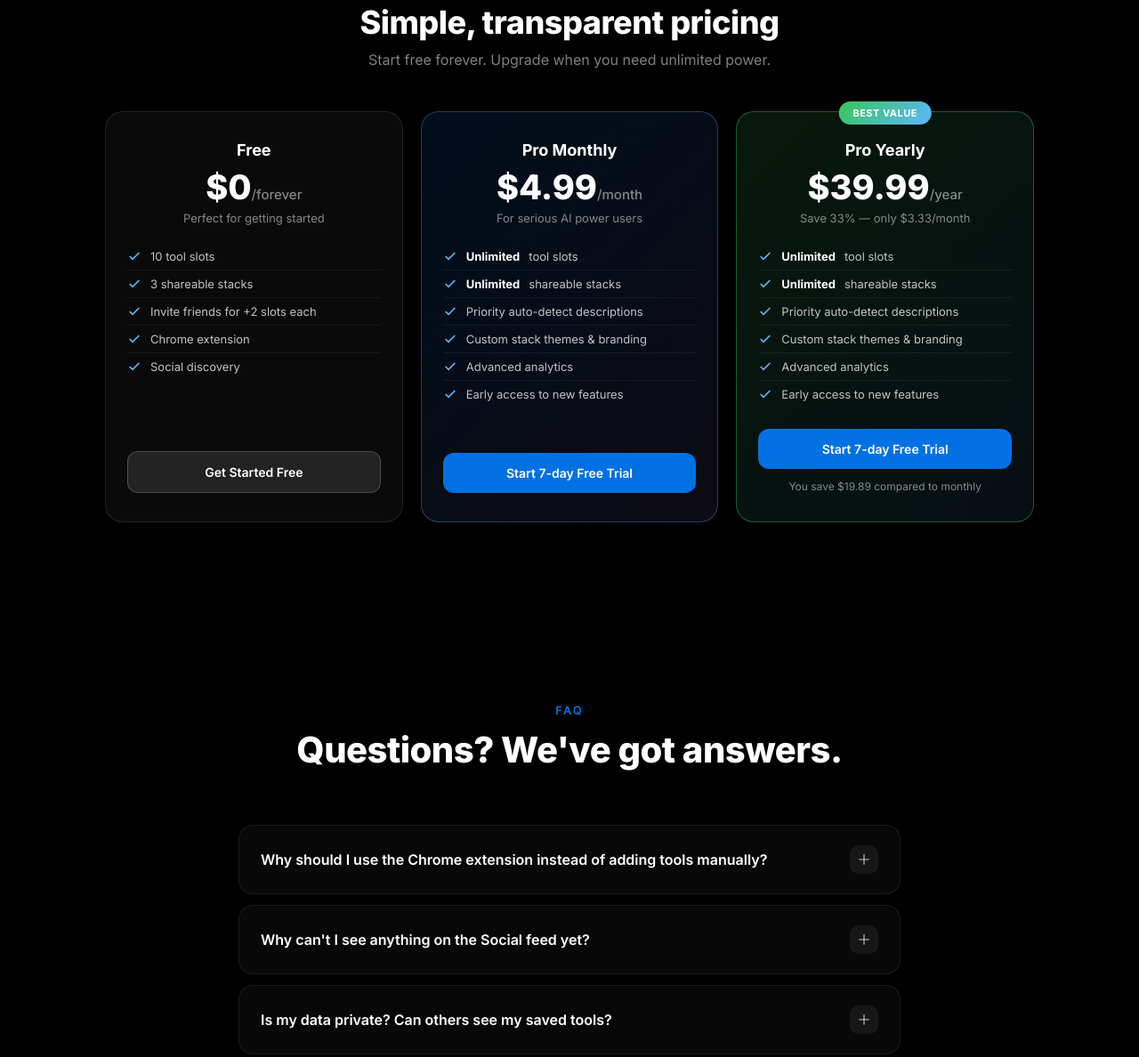
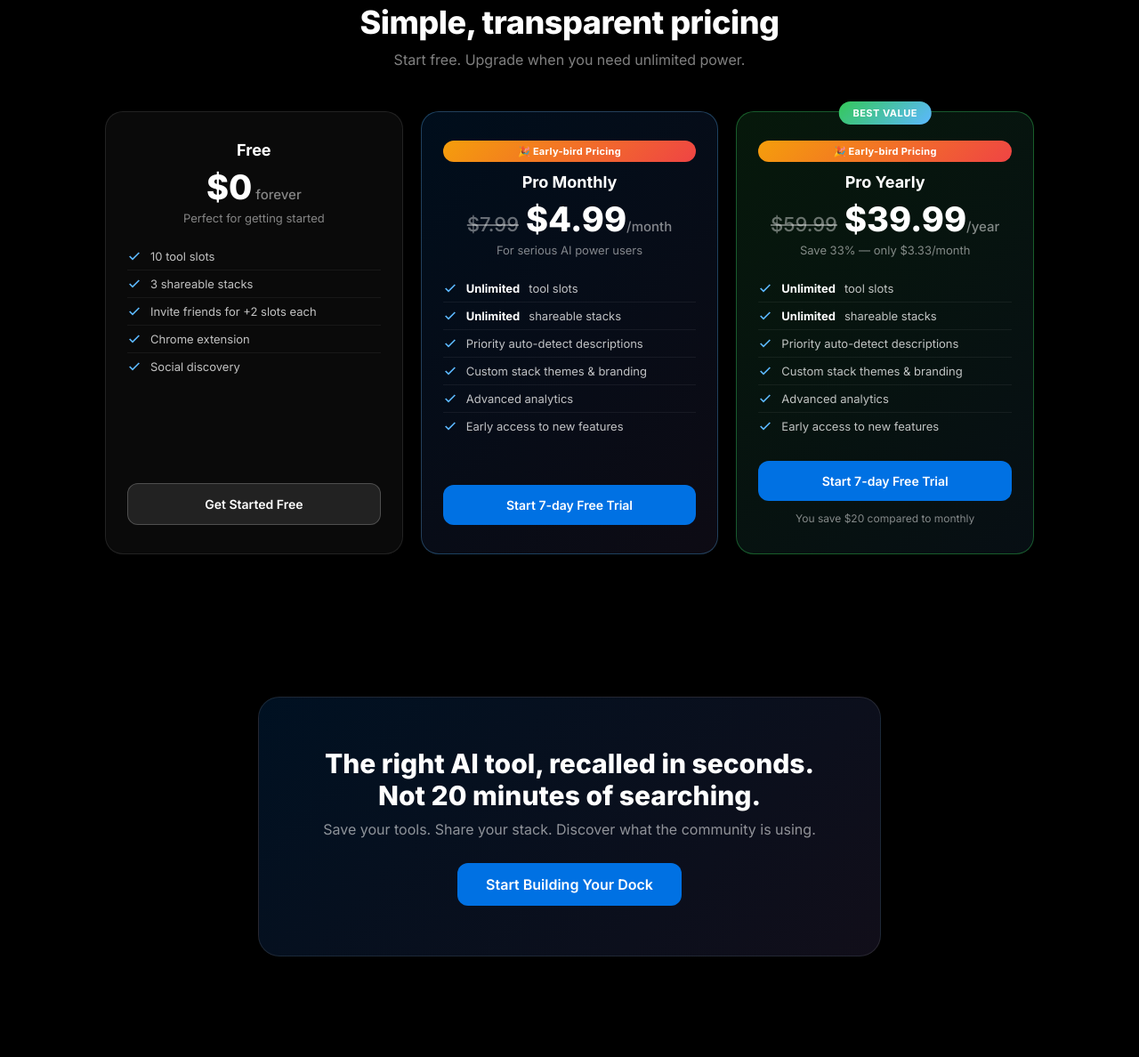
Before and after one commit to kartik-tata14/aidock, a browser extension: page public/index.html in a window 1280 px wide. Shown: the part 6199-7387 px from the top of the page at 89% size. Drawn offline with Linux system fonts and the light colour scheme.

Commit message:
Add early-bird pricing with strikethrough original prices

```diff
--- a/public/css/styles.css
+++ b/public/css/styles.css
@@ -1185,6 +1185,24 @@ a:hover { text-decoration: underline; }
   font-size: 38px; font-weight: 800; color: #fff; margin-bottom: 4px;
 }
 .pricing-card-price span { font-size: 15px; font-weight: 500; color: rgba(255,255,255,0.5); }
+.pricing-card-price .price-original {
+  font-size: 22px;
+  font-weight: 500;
+  color: rgba(255,255,255,0.4);
+  text-decoration: line-through;
+  margin-right: 8px;
+}
+.pricing-early-badge {
+  display: inline-block;
+  background: linear-gradient(135deg, #f59e0b, #ef4444);
+  color: #fff;
+  font-size: 11px;
+  font-weight: 700;
+  padding: 5px 12px;
+  border-radius: 20px;
+  margin-bottom: 12px;
+  letter-spacing: 0.3px;
+}
 .pricing-card-desc { font-size: 13px; color: rgba(255,255,255,0.5); margin-bottom: 20px; }
 .pricing-features {
   list-style: none; padding: 0; margin: 0 0 24px; text-align: left; flex: 1;
@@ -2386,8 +2404,11 @@ a:hover { text-decoration: underline; }
   padding: 2px 10px; border-radius: 99px; letter-spacing: .3px;
 }
 .pro-plan-name { font-size: 12px; font-weight: 600; color: var(--text-secondary); margin-bottom: 4px; text-transform: uppercase; letter-spacing: .5px; }
-.pro-plan-price { font-size: 28px; font-weight: 800; color: var(--text); margin-bottom: 12px; }
-.pro-plan-price span { font-size: 14px; font-weight: 500; color: var(--text-secondary); }
+.pro-plan-price { font-size: 22px; font-weight: 800; color: var(--text); margin-bottom: 12px; display: flex; flex-direction: column; align-items: center; gap: 2px; }
+.pro-plan-price .price-original { font-size: 13px; font-weight: 500; color: var(--text-secondary); text-decoration: line-through; }
+.pro-plan-price .price-current { display: inline; }
+.pro-plan-price .price-current span { font-size: 12px; font-weight: 500; color: var(--text-secondary); }
+.pro-plan .pricing-early-badge { margin-bottom: 8px; font-size: 10px; padding: 3px 10px; }
 .pro-plan-btn {
   width: 100%; padding: 8px; border-radius: 10px; font-size: 13px; font-weight: 600;
   border: 1px solid var(--border); background: var(--bg); color: var(--text);
--- a/public/index.html
+++ b/public/index.html
@@ -383,11 +383,11 @@
   <!-- Pricing -->
   <section class="pricing-section" id="pricing">
     <h2 class="section-title">Simple, transparent pricing</h2>
-    <p class="section-sub">Start free forever. Upgrade when you need unlimited power.</p>
+    <p class="section-sub">Start free. Upgrade when you need unlimited power.</p>
     <div class="pricing-grid">
       <div class="pricing-card">
         <div class="pricing-card-name">Free</div>
-        <div class="pricing-card-price">$0<span>/forever</span></div>
+        <div class="pricing-card-price">$0<span> forever</span></div>
         <div class="pricing-card-desc">Perfect for getting started</div>
         <ul class="pricing-features">
           <li><svg width="16" height="16" viewBox="0 0 24 24" fill="none" stroke="currentColor" stroke-width="2.5"><polyline points="20 6 9 17 4 12"/></svg> 10 tool slots</li>
@@ -399,8 +399,9 @@
         <a href="/auth" class="pricing-btn pricing-btn-free">Get Started Free</a>
       </div>
       <div class="pricing-card pricing-card-pro">
+        <div class="pricing-early-badge">🎉 Early-bird Pricing</div>
         <div class="pricing-card-name">Pro Monthly</div>
-        <div class="pricing-card-price">$4.99<span>/month</span></div>
+        <div class="pricing-card-price"><span class="price-original">$7.99</span>$4.99<span>/month</span></div>
         <div class="pricing-card-desc">For serious AI power users</div>
         <ul class="pricing-features">
           <li><svg width="16" height="16" viewBox="0 0 24 24" fill="none" stroke="currentColor" stroke-width="2.5"><polyline points="20 6 9 17 4 12"/></svg> <strong>Unlimited</strong> tool slots</li>
@@ -414,8 +415,9 @@
       </div>
       <div class="pricing-card pricing-card-yearly">
         <div class="pricing-card-badge">Best Value</div>
+        <div class="pricing-early-badge">🎉 Early-bird Pricing</div>
         <div class="pricing-card-name">Pro Yearly</div>
-        <div class="pricing-card-price">$39.99<span>/year</span></div>
+        <div class="pricing-card-price"><span class="price-original">$59.99</span>$39.99<span>/year</span></div>
         <div class="pricing-card-desc">Save 33% — only $3.33/month</div>
         <ul class="pricing-features">
           <li><svg width="16" height="16" viewBox="0 0 24 24" fill="none" stroke="currentColor" stroke-width="2.5"><polyline points="20 6 9 17 4 12"/></svg> <strong>Unlimited</strong> tool slots</li>
@@ -426,12 +428,20 @@
           <li><svg width="16" height="16" viewBox="0 0 24 24" fill="none" stroke="currentColor" stroke-width="2.5"><polyline points="20 6 9 17 4 12"/></svg> Early access to new features</li>
         </ul>
         <a href="/auth" class="btn-primary pricing-btn">Start 7-day Free Trial</a>
-        <p class="pricing-card-note">You save $19.89 compared to monthly</p>
+        <p class="pricing-card-note">You save $20 compared to monthly</p>
       </div>
     </div>
   </section>
 
   <!-- CTA -->
+    <section class="cta-section">
+    <div class="cta-box">
+      <h2>The right AI tool, recalled in seconds.<br>Not 20 minutes of searching.</h2>
+      <p>Save your tools. Share your stack. Discover what the community is using.</p>
+      <a href="/auth" class="btn-primary btn-hero">Start Building Your Dock</a>
+    </div>
+  </section>
+
   <!-- FAQ Section -->
   <section class="faq-section" id="faq">
     <div class="faq-header">
@@ -480,7 +490,7 @@
           </span>
         </summary>
         <div class="faq-answer">
-          <p>Free accounts start with 10 tool slots. Invite friends using your referral link and earn +2 slots for each friend who joins (up to 5 friends = +10 bonus slots). Want unlimited? Upgrade to Pro for just $4.99/month.</p>
+          <p>Free accounts start with 10 tool slots. Invite friends using your referral link and earn +2 slots for each friend who joins (up to 5 friends = +10 bonus slots). Want unlimited? Upgrade to Pro for just $4.99/month (early-bird pricing).</p>
         </div>
       </details>
       <details class="faq-item">
@@ -505,14 +515,6 @@
           <p>Yes! AIDock is web-based, so your dashboard syncs across all your devices. Just log in from any browser. The Chrome extension works on any desktop Chrome browser where you install it.</p>
         </div>
       </details>
-    </div>
-  </section>
-
-  <section class="cta-section">
-    <div class="cta-box">
-      <h2>Your AI knowledge starts here</h2>
-      <p>Save your tools. Share your stack. Discover what the community is using.<br>All free, forever.</p>
-      <a href="/auth" class="btn-primary btn-hero">Start Building Your Dock</a>
     </div>
   </section>
 
```
Also changed, not shown: public/dashboard.html (+8 -4 lines).
